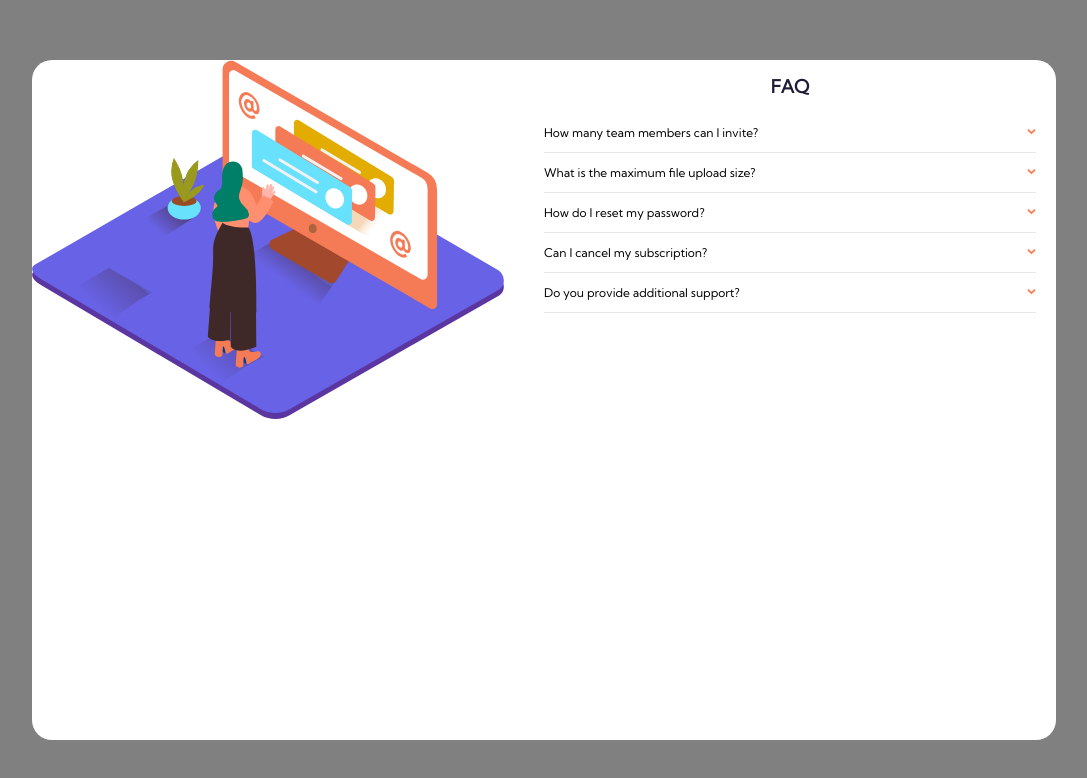
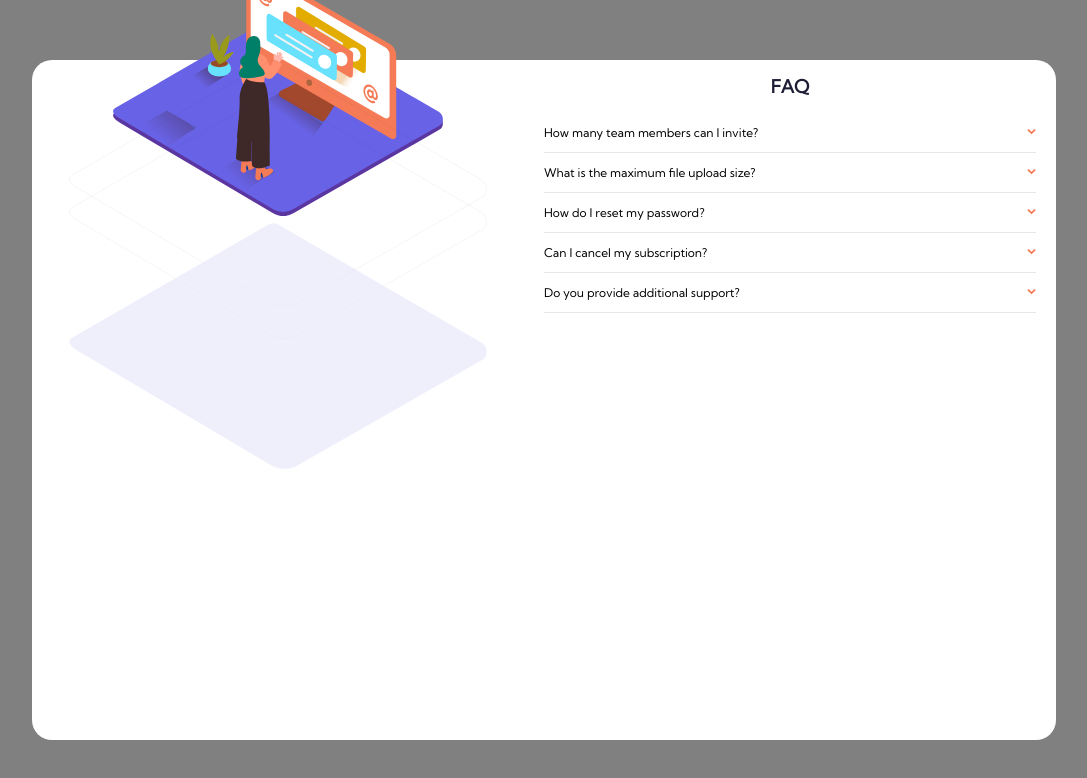
Before and after one commit to jcsmileyjr/FAQ-Accordion, a plain HTML site: page index.html in a window 1280 px wide. Shown: the whole page, without its empty margins (96-1183 px from the left). Drawn offline with Linux system fonts and the light colour scheme.

Commit message:
Top image picture

```diff
--- a/index.html
+++ b/index.html
@@ -49,6 +49,13 @@
       flex: 1;
     }
 
+    .artwork {
+      display: flex;
+      flex-direction: column;
+      position: relative;
+      align-items: center;
+    }
+
     .content {
       margin: 0 20px;
     }
@@ -87,6 +94,28 @@
       border-bottom-style: solid;
     }
 
+    .artwork__image--topStyle {
+      width: 70%;
+    }
+
+    .artwork__image--bottomStyle {
+      width: 85%;
+    }
+
+    .artwork__image--top {
+      position: absolute;
+      top: -95px;
+    }
+
+    .artwork__image--bottom {
+      position: absolute;
+      top: 0px;
+    }
+
+    picture {
+      text-align: center;
+    }
+
     @media only screen and (max-width: 380px) {
       main {
         flex-direction: column;
@@ -101,10 +130,15 @@
 <body>
   <main>
     <section class="artwork">
-      <picture>
+      <picture class="artwork__image--top">
         <source srcset="./images/illustration-woman-online-desktop.svg" media="(min-width: 381px)">
         <source srcset="./images/illustration-woman-online-mobile.svg" media="(max-width:380px)">
-        <img src="./images/illustration-box-desktop.svg" alt="">
+        <img class="artwork__image--topStyle" src="./images/illustration-box-desktop.svg" alt="">
+      </picture>
+      <picture class="artwork__image--bottom">
+        <source srcset="./images/bg-pattern-desktop.svg" media="(min-width: 381px)">
+        <source srcset="./images/bg-pattern-mobile.svg" media="(max-width:380px)">
+        <img class="artwork__image--bottomStyle" src="./images/illustration-box-desktop.svg" alt="">
       </picture>
     </section>
     <section class="content">
```
